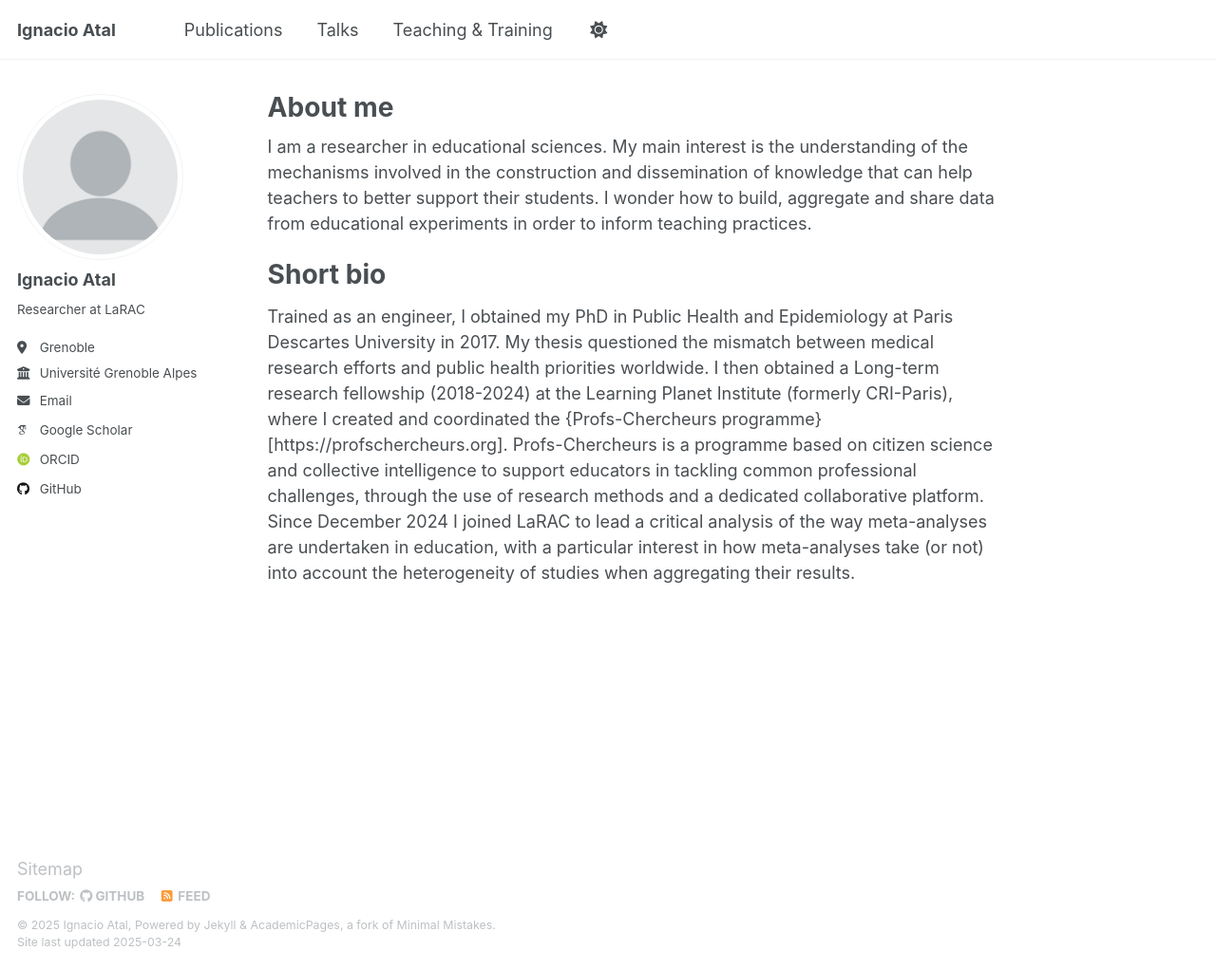
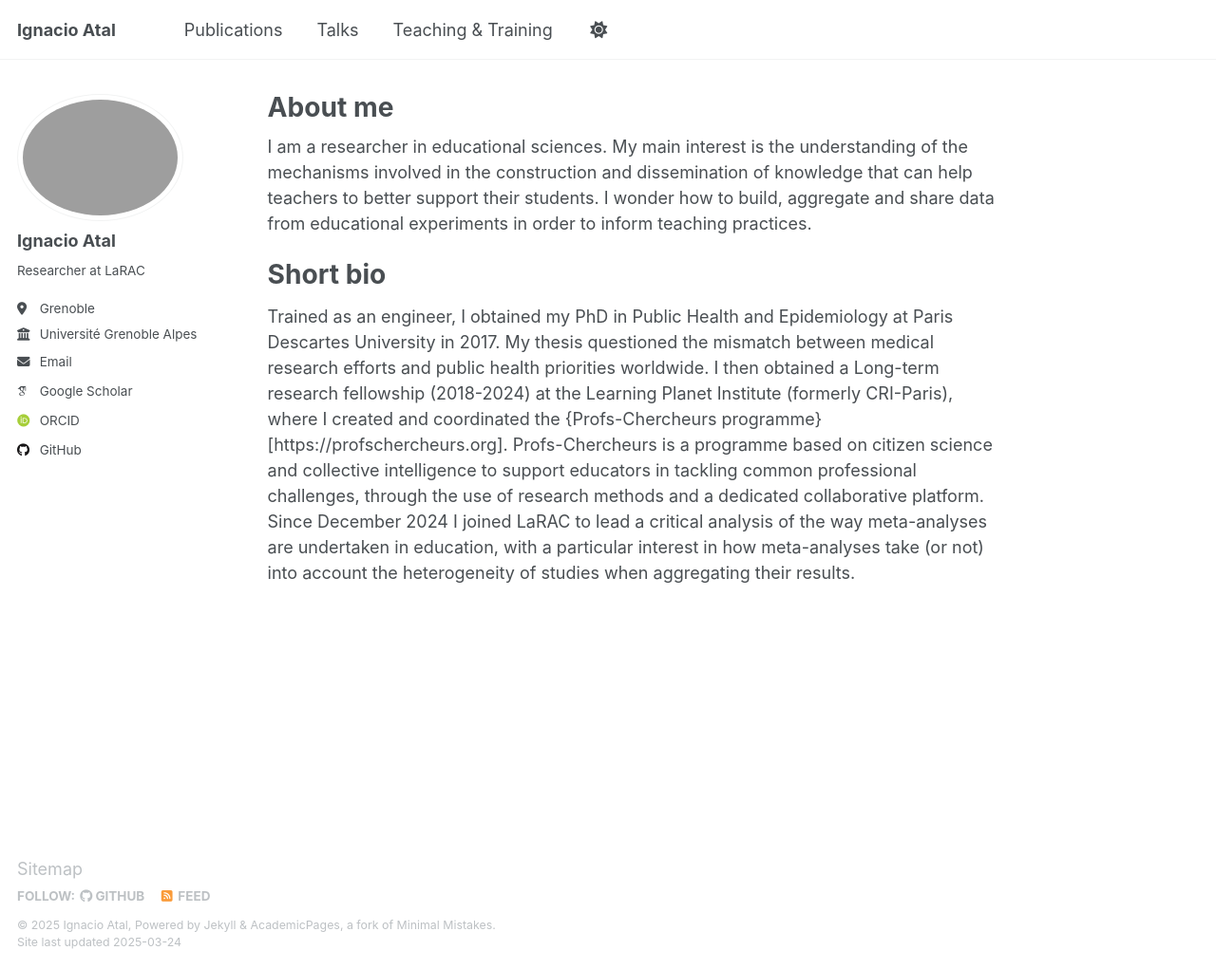
Before and after one commit to iatal/iatal.github.io, a Jekyll site: the page built from _pages/about.md, in a window 1280 px wide and 1021 px high. Shown: the whole window at 95% size. Built offline with Jekyll 4.4.1, drawn with Linux system fonts in a browser that asks for light colours; some web fonts are replaced.

Commit message:
add picture

```diff
--- a/_config.yml
+++ b/_config.yml
@@ -22,7 +22,7 @@ repository               : "academicpages/academicpages.github.io"
 #               Additional customization can be done by editing /_includes/author-profile.html
 author:
   # Biographic information
-  avatar           : "profile.png"
+  avatar           : "photo_IA.jpg"
   name             : "Ignacio Atal"
   pronouns         : # example: "she/her"
   bio              : "Researcher at LaRAC"
```
